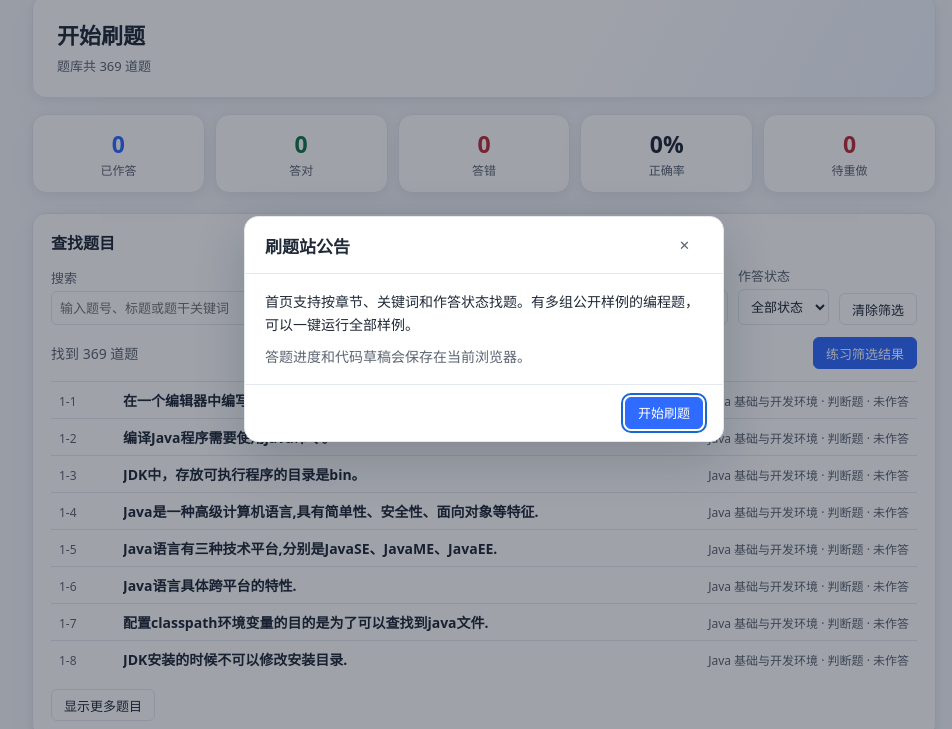
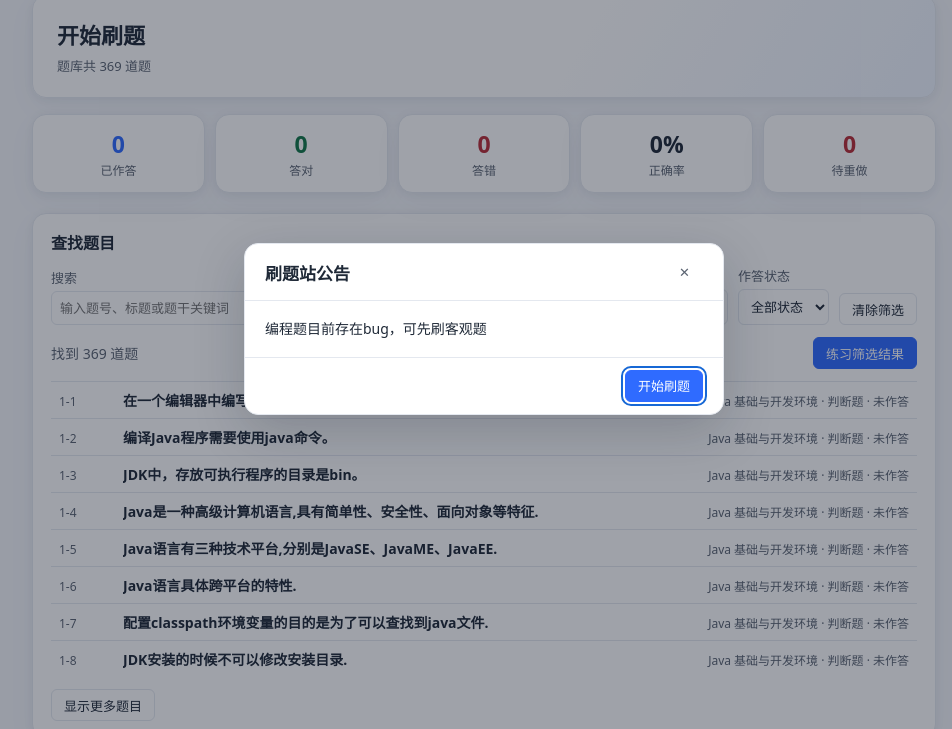
Before and after one commit to yanevening/yanevening.github.io, a plain HTML site: page index.html in a window 1280 px wide. Shown: the part 71-800 px from the top of the page, without its empty margins (156-1108 px from the left). Drawn offline with Linux system fonts and the light colour scheme.

Commit message:
Update homepage announcement

```diff
--- a/index.html
+++ b/index.html
@@ -124,8 +124,7 @@
       <button class="btn ghost" aria-label="关闭公告">✕</button>
     </header>
     <div class="announcement-message" id="announcement-message">
-      <p>首页支持按章节、关键词和作答状态找题。有多组公开样例的编程题，可以一键运行全部样例。</p>
-      <p>答题进度和代码草稿会保存在当前浏览器。</p>
+      <p>编程题目前存在bug，可先刷客观题</p>
     </div>
     <footer><button class="btn primary" autofocus>开始刷题</button></footer>
   </form>
```
